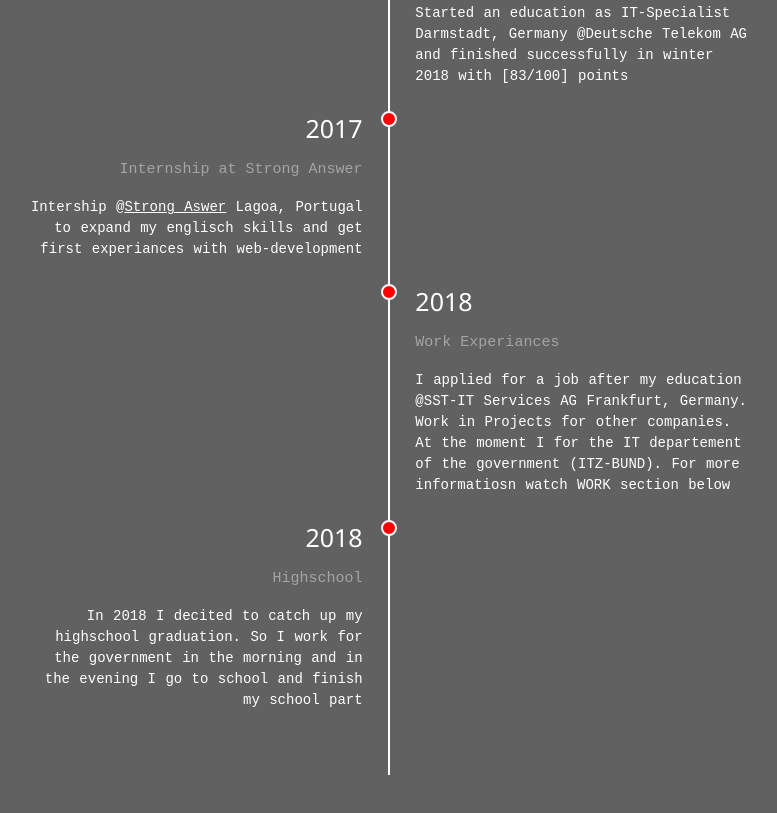
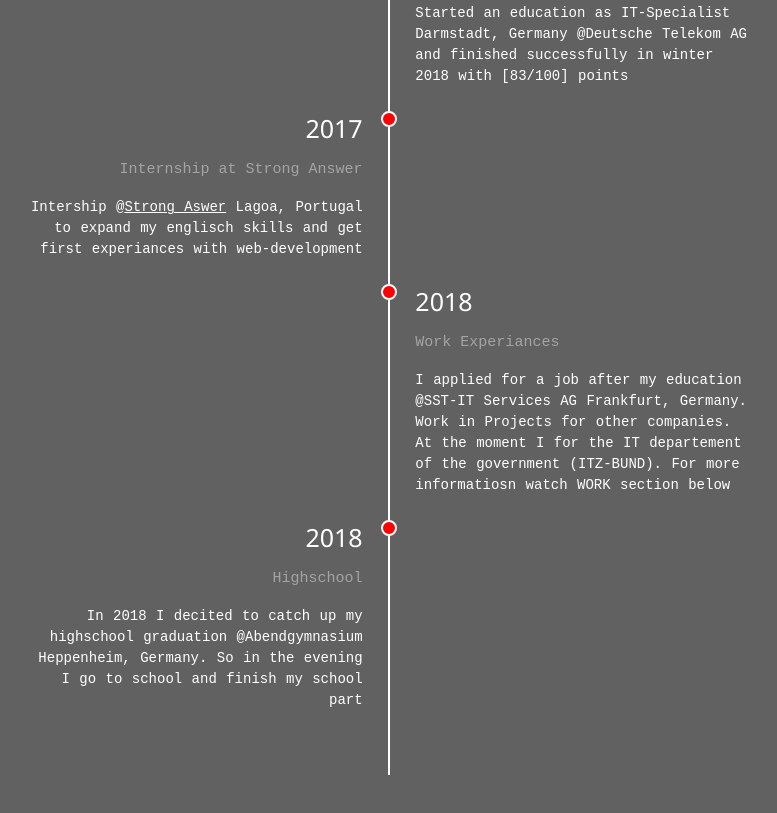
Before and after one commit to Nevana/personal-website, a website: page src/views/index.html in a window 1280 px wide. Shown: the part 1981-2794 px from the top of the page, without its empty margins (251-1028 px from the left). Drawn offline with Linux system fonts and the light colour scheme; files that its build step writes are made by us from their sources; files whose address does not match are found by name; a web font is replaced by a local one.

Commit message:
small edits

```diff
--- a/src/views/index.html
+++ b/src/views/index.html
@@ -50,7 +50,7 @@
     <div class="bgimg-1 w3-display-container w3-opacity-min" id="homeScreen">
         <div class="w3-display-middle" style="white-space:nowrap;">
             <span class="w3-center w3-padding-large w3-black w3-xxlarge w3-wide w3-animate-opacity">Tim Harpe <span
-                    class="w3-small w3-hide-small">IT-Specialist & Software Engineer</span></span>
+                    class="w3-small w3-hide-small">IT-Specialist</span></span>
         </div>
     </div>
     <div class="w3-padding-32">
@@ -145,8 +145,8 @@
                     <div class="timeline-content">
                         <h3>2018</h3>
                         <span>Highschool</span>
-                        <p>In 2018 I decited to catch up my highschool graduation. So I work for the government in the
-                            morning and in the evening I go to school and finish my school part</p>
+                        <p>In 2018 I decited to catch up my highschool graduation @Abendgymnasium Heppenheim, Germany.
+                            So in the evening I go to school and finish my school part</p>
                     </div>
                 </div>
             </div>
```
